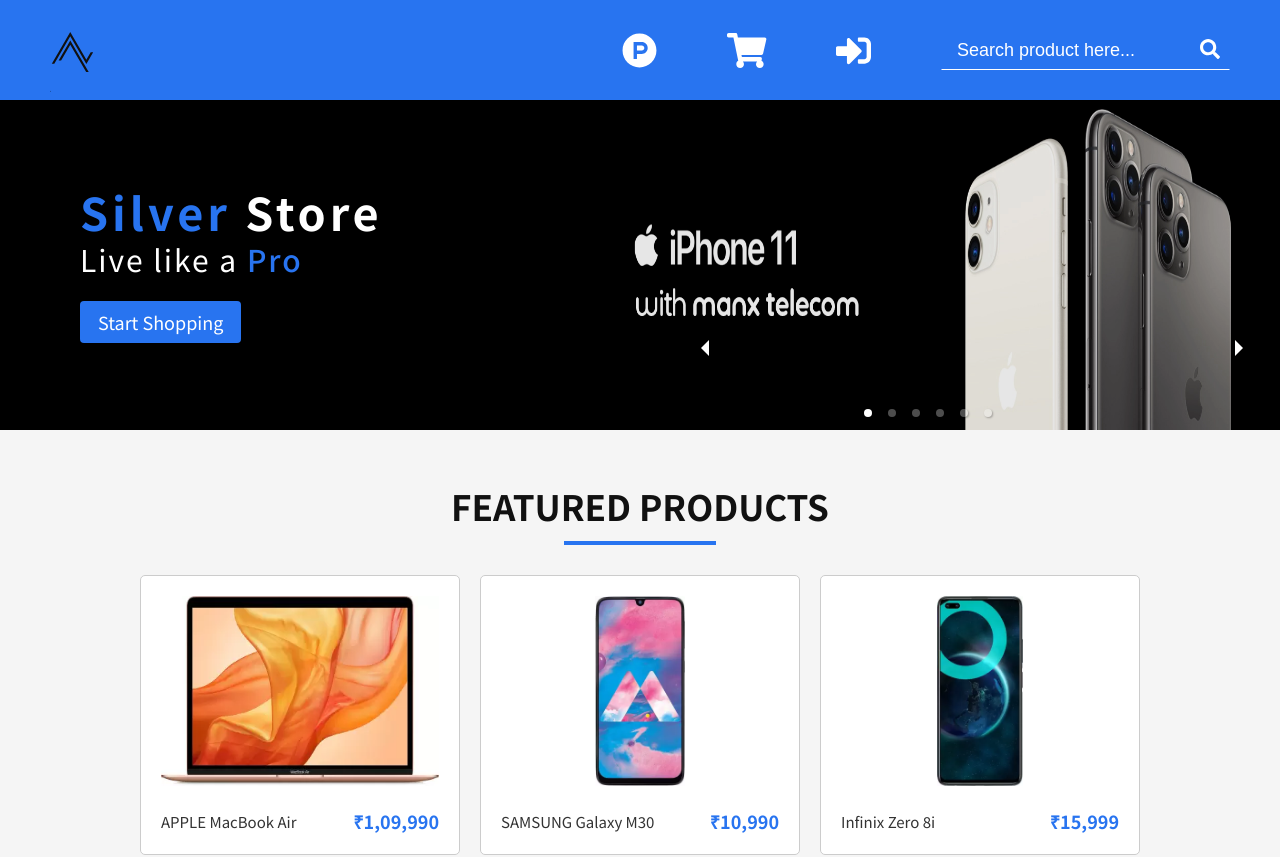
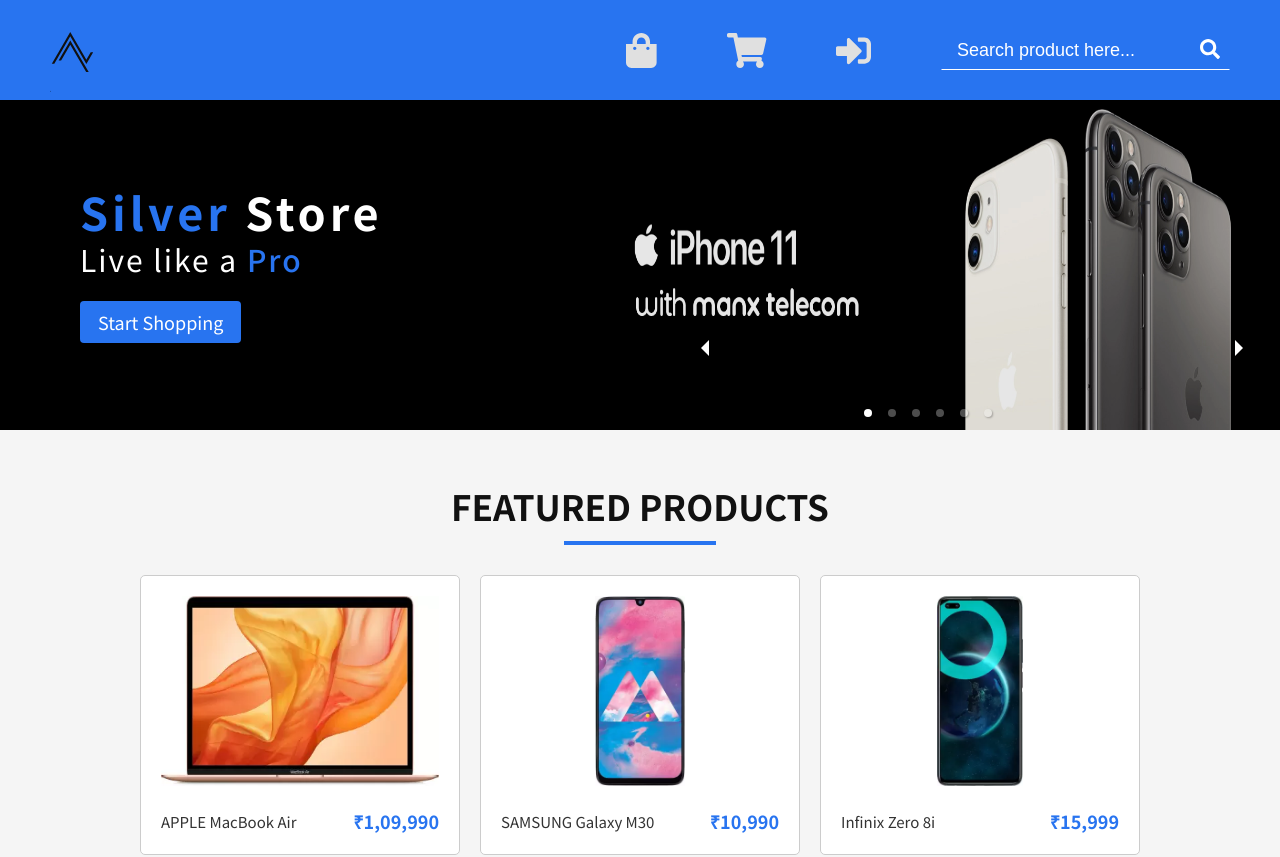
Before and after one commit to Joker-Bat/silverstore, a React (Create React App) app: page / in a window 1280 px wide. Shown: the top 857 px of the page. Built offline with nearby package versions, Linux system fonts and the light colour scheme.

Commit message:
Navbar Product icon and activeStyle changed

```diff
--- a/src/components/Navigation/NavigationItems/NavigationItem/NavigationItem.js
+++ b/src/components/Navigation/NavigationItems/NavigationItem/NavigationItem.js
@@ -11,9 +11,10 @@
   const NavItemClass = [classes.NavItem, props.shrink && classes.ShrinkNavItem];
 
   return (
-    <li className={NavItemClass.join(' ')} onClick={props.closeBackdrop}>
+    <li className={NavItemClass.join(" ")} onClick={props.closeBackdrop}>
       <NavLink
         to={props.path}
+        exact
         activeClassName={classes.ActiveLink}
         className={classes.NavLink}
       >
--- a/src/components/Navigation/NavigationItems/NavigationItem/NavigationItem.module.scss
+++ b/src/components/Navigation/NavigationItems/NavigationItem/NavigationItem.module.scss
@@ -44,7 +44,6 @@
     flex-direction: column;
 
     text-decoration: none;
-    color: var(--text-dark);
 
     @include respond($TABLET) {
       color: var(--white);
@@ -54,7 +53,7 @@
 
     svg {
       margin-right: 1rem;
-      color: var(--white);
+      color: var(--grey);
       font-size: 3.5rem;
       transition: font-size 0.2s ease, color 0.2s ease-in;
       transition: .2s ease;
@@ -96,7 +95,7 @@
 
   .ActiveLink {
     svg {
-      color: var(--black);
+      color: var(--white);
 
       @include respond($TABLET) {
         color: var(--main);
--- a/src/components/Navigation/NavigationItems/NavigationItems.js
+++ b/src/components/Navigation/NavigationItems/NavigationItems.js
@@ -13,7 +13,7 @@
     <ul className={classes.NavigationItems}>
       <NavigationItem
         path="/products"
-        icon="fab fa-product-hunt"
+        icon="fas fa-shopping-bag"
         name="Products"
         closeBackdrop={props.closeBackdrop}
         shrink={props.shrink}
--- a/src/index.scss
+++ b/src/index.scss
@@ -14,6 +14,7 @@
   --bgSwitcher: #f5f5f5;
   --gold: #ffc052;
   --danger: #ff4343;
+  --grey: #e0e0e0;
 }
 
 [data-theme="dark"] {
```
